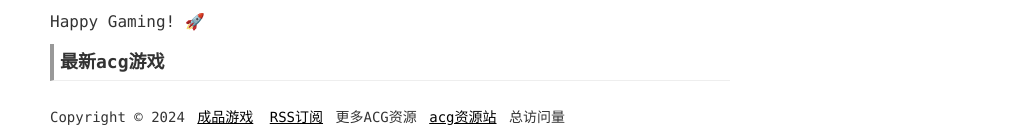
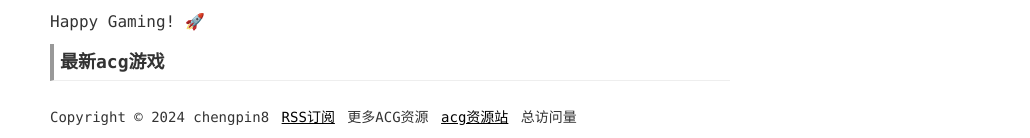
Before and after one commit to chengpin8/chengpin8.github.io, a Jekyll site: the page built from index.html, in a window 1280 px wide. Shown: the part 1255-1393 px from the top of the page, without its empty margins (250-1280 px from the left). Built offline with Jekyll 4.4.1, drawn with Linux system fonts in a browser that asks for light colours; the list of posts is cut into pages by our own code; comment, search, counter and statistics services are not loaded.

Commit message:
修改主页

```diff
--- a/_config.yml
+++ b/_config.yml
@@ -9,7 +9,7 @@ title: 成品游戏
 description: 这里是成年人的游戏乐园，主要介绍成品游戏免费入口地址，找H游戏和エロ游戏的朋友应该收藏本仓库，带你畅游男生晚上偷偷都想玩的游戏海洋！
 keywords: 成品游戏,H游戏,エロ游戏
 author: chengpin8
-footerText: 'Copyright © 2024 <a href="https://chengpin8.github.io">成品游戏</a>'
+footerText: 'Copyright © 2024 chengpin8'
 
 # 这些不要动
 permalink: /:year-:month-:day/:title.html
```
